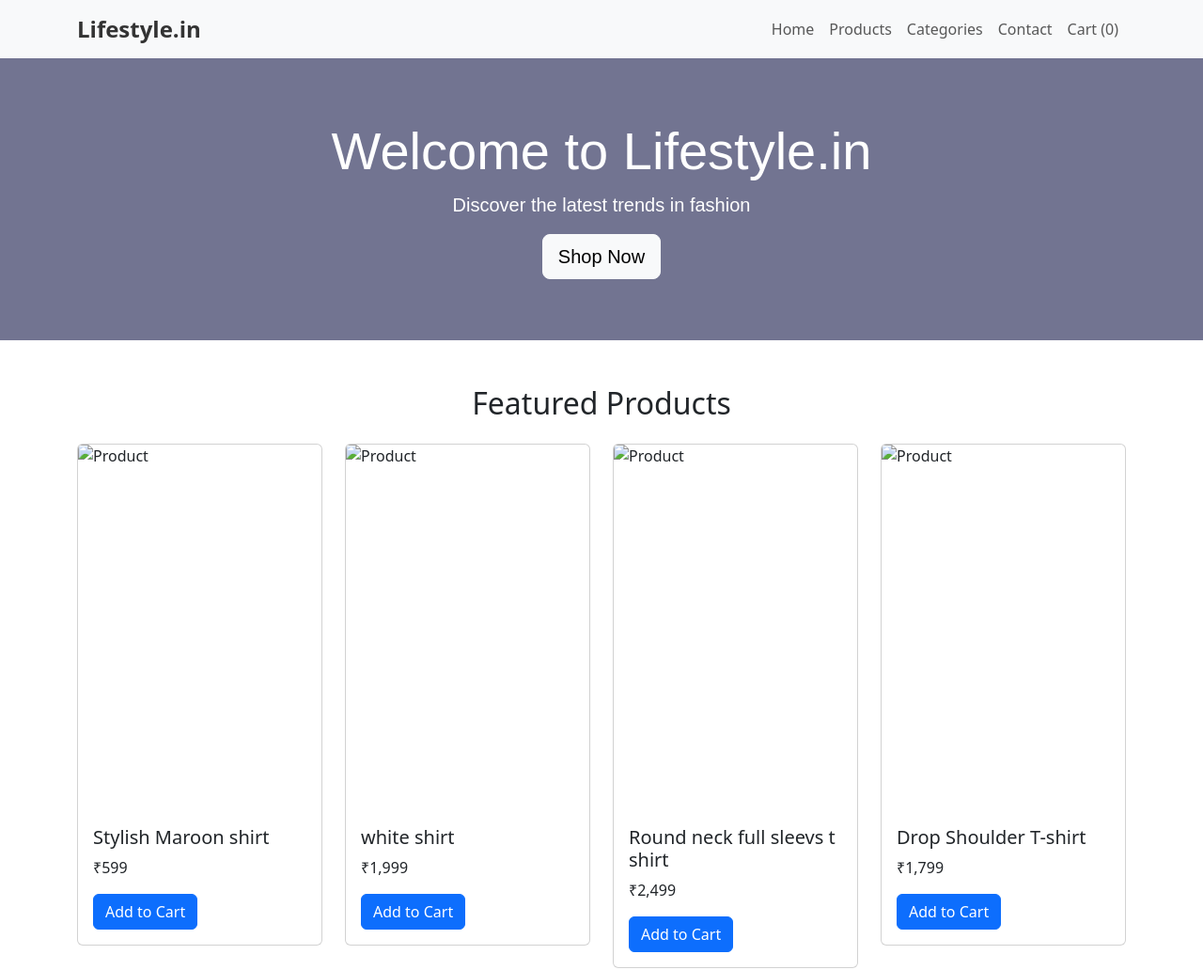
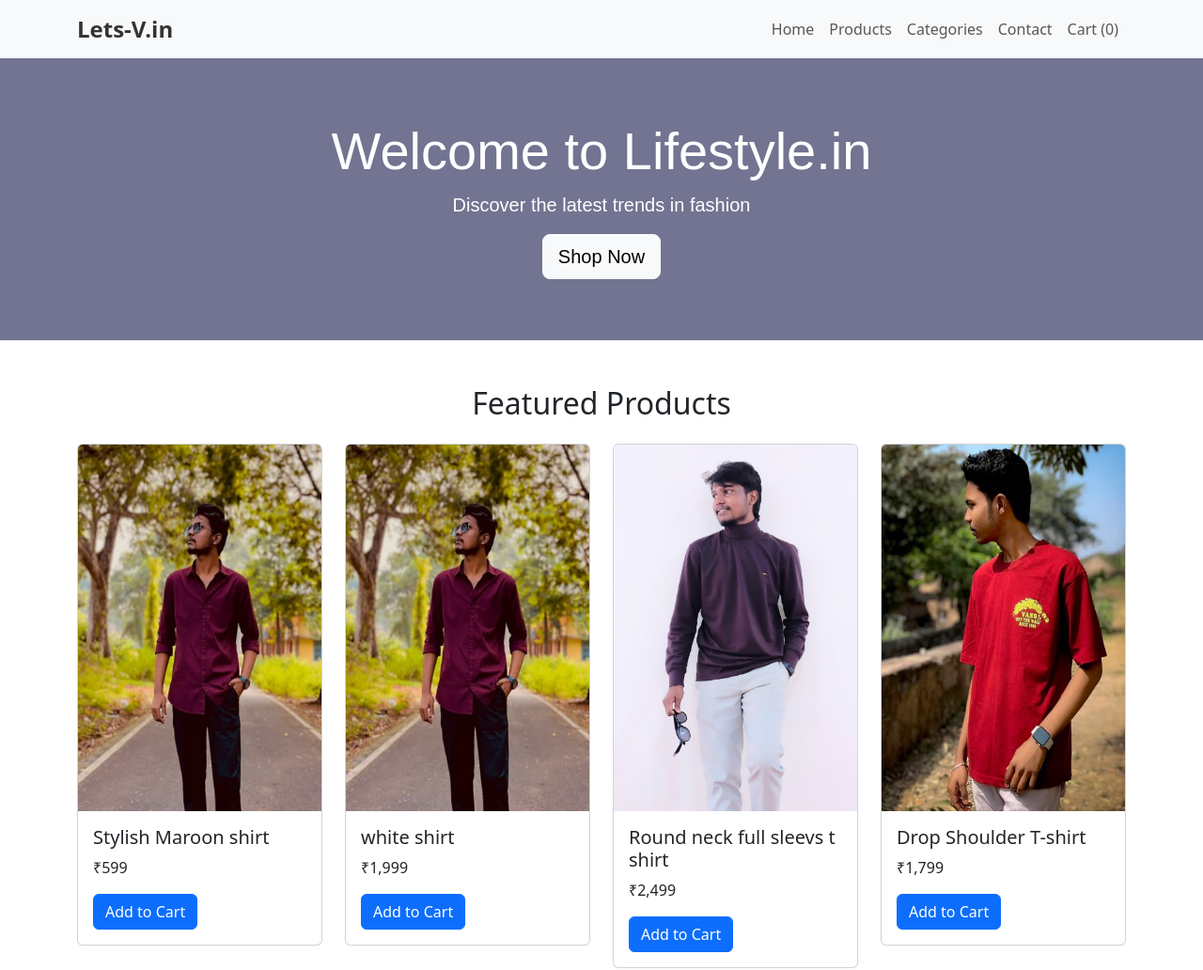
Before and after one commit to Bhargav-veer/Lest-s-V.in, a website: page index.html in a window 1280 px wide. Shown: the top 1032 px of the page at 94% size. Drawn offline with nearby package versions, Linux system fonts and the light colour scheme; files whose address does not match are found by name.

Commit message:
Update index.html

```diff
--- a/index.html
+++ b/index.html
@@ -71,7 +71,7 @@
     <!-- Navigation Bar -->
     <nav class="navbar navbar-expand-lg navbar-light bg-light sticky-top">
         <div class="container">
-            <a class="navbar-brand" href="#">Lifestyle.in</a>
+            <a class="navbar-brand" href="#">Lets-V.in</a>
             <button class="navbar-toggler" type="button" data-bs-toggle="collapse" data-bs-target="#navbarNav">
                 <span class="navbar-toggler-icon"></span>
             </button>
@@ -118,7 +118,7 @@
                 <!-- Product 1 -->
                 <div class="col-md-3 col-sm-6">
                     <div class="card product-card">
-                        <img src="./images/maroon shirt.png" class="card-img-top" alt="Product">
+                        <img src="maroon shirt.png" class="card-img-top" alt="Product">
                         <div class="card-body">
                             <h5 class="card-title">Stylish Maroon shirt</h5>
                             <p class="card-text">₹599</p>
@@ -134,7 +134,7 @@ data-price="599">Add to Cart</a>
                 <!-- Product 2 -->
                 <div class="col-md-3 col-sm-6">
                     <div class="card product-card">
-                        <img src="./images/white shirt.jpg" class="card-img-top" alt="Product">
+                        <img src="maroon shirt.png" class="card-img-top" alt="Product">
                         <div class="card-body">
                             <h5 class="card-title">white shirt</h5>
                             <p class="card-text">₹1,999</p>
@@ -148,7 +148,7 @@ data-price="599">Add to Cart</a>
                 <!-- Product 3 -->
                 <div class="col-md-3 col-sm-6">
                     <div class="card product-card">
-                        <img src="./images/IMG_20240507_091741_586.jpg" class="card-img-top" alt="Product">
+                        <img src="IMG_20240507_091741_586.jpg" class="card-img-top" alt="Product">
                         <div class="card-body">
                             <h5 class="card-title">Round neck full sleevs t shirt</h5>
                             <p class="card-text">₹2,499</p>
@@ -162,7 +162,7 @@ data-price="599">Add to Cart</a>
                 <!-- Product 4 -->
                 <div class="col-md-3 col-sm-6">
                     <div class="card product-card">
-                        <img src="./images/Screenshot 2025-03-15 140222.png" class="card-img-top" alt="Product">
+                        <img src="Screenshot 2025-03-15 140222.png" class="card-img-top" alt="Product">
                         <div class="card-body">
                             <h5 class="card-title">Drop Shoulder T-shirt</h5>
                             <p class="card-text">₹1,799</p>
```
